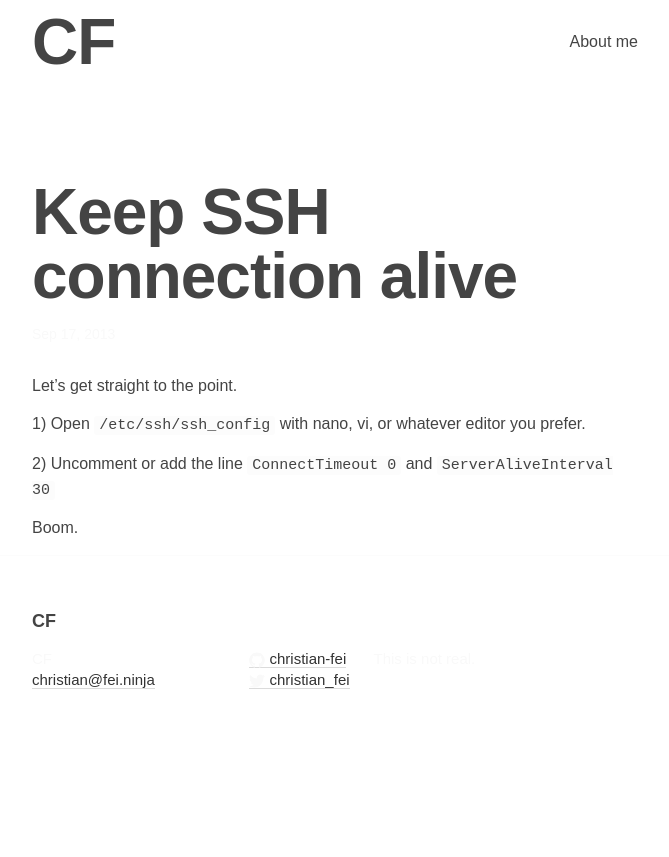
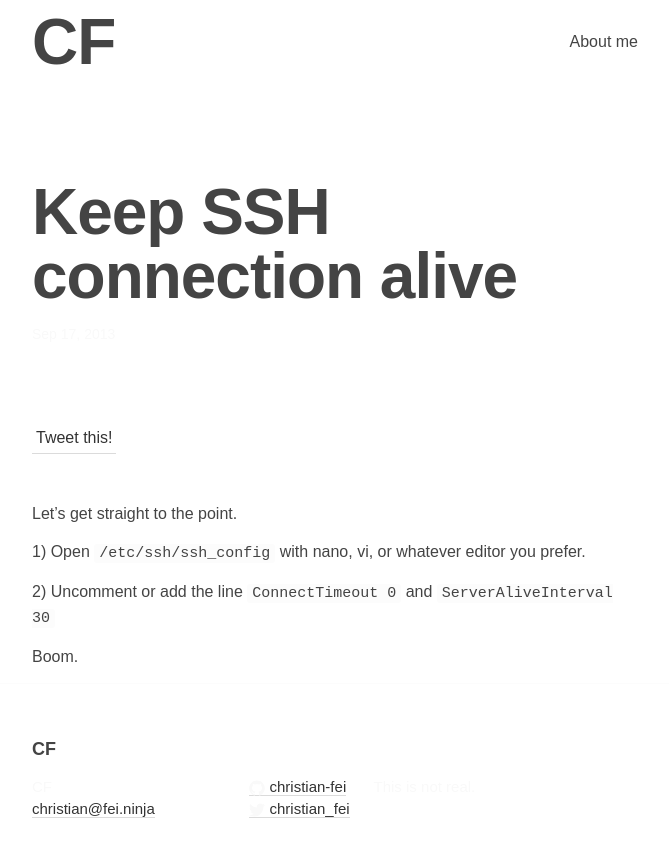
Before and after one commit to christian-fei/christian-fei.github.io-pandoc, a Jekyll site: the page built from _posts/2013-09-17-keep-ssh-connection-alive.md, in a window 1280 px wide. Shown: the top 857 px of the page, without its empty margins (305-974 px from the left). Built offline with Jekyll 4.4.1, drawn with Linux system fonts in a browser that asks for light colours; Markdown is read by kramdown in place of the engine named in the settings; comment, search, counter and statistics services are not loaded.

Commit message:
added tweeet button

```diff
--- a/_layouts/post.html
+++ b/_layouts/post.html
@@ -11,6 +11,8 @@ layout: default
   <article class="post-content">
     <script async type="text/javascript" src="//cdn.carbonads.com/carbon.js?zoneid=1673&serve=C6AILKT&placement=christianfeininja" id="_carbonads_js"></script>
 
+    <a class="twitter-share-button" href="https://twitter.com/intent/tweet?text={{ page.title }}&url={{ site.url }}{{ page.url }}&via=christian_fei" target="_blank" title="Tweet">Tweet this!</a>
+
     {{ content }}
   </article>
 
--- a/_sass/_layout.scss
+++ b/_sass/_layout.scss
@@ -223,3 +223,11 @@ img.me {
   -webkit-border-radius: 50%;
   border-radius: 50%;
 }
+
+
+.twitter-share-button {
+  display: inline-block;
+  text-align:center;
+  padding: .25rem;
+  margin: 3rem auto;
+}
```
